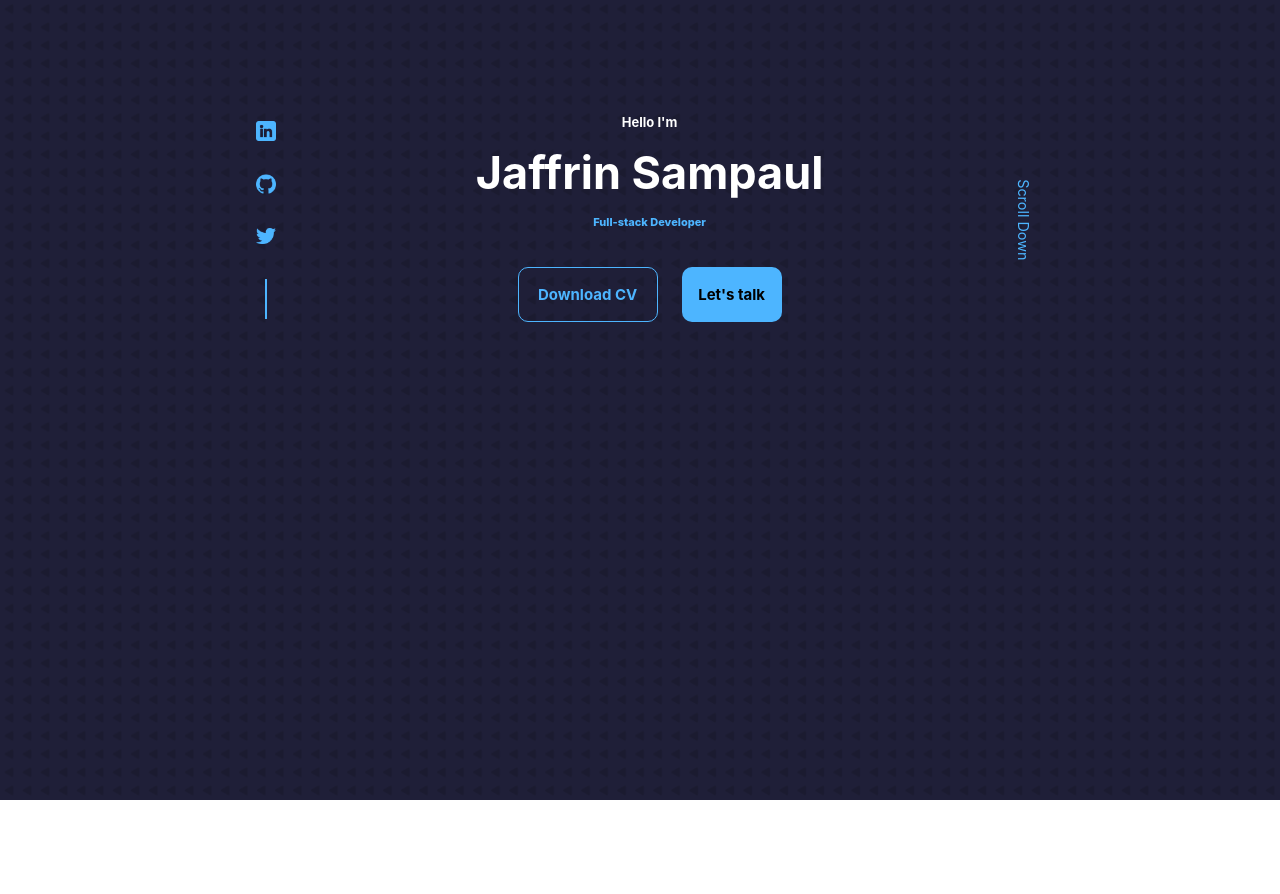
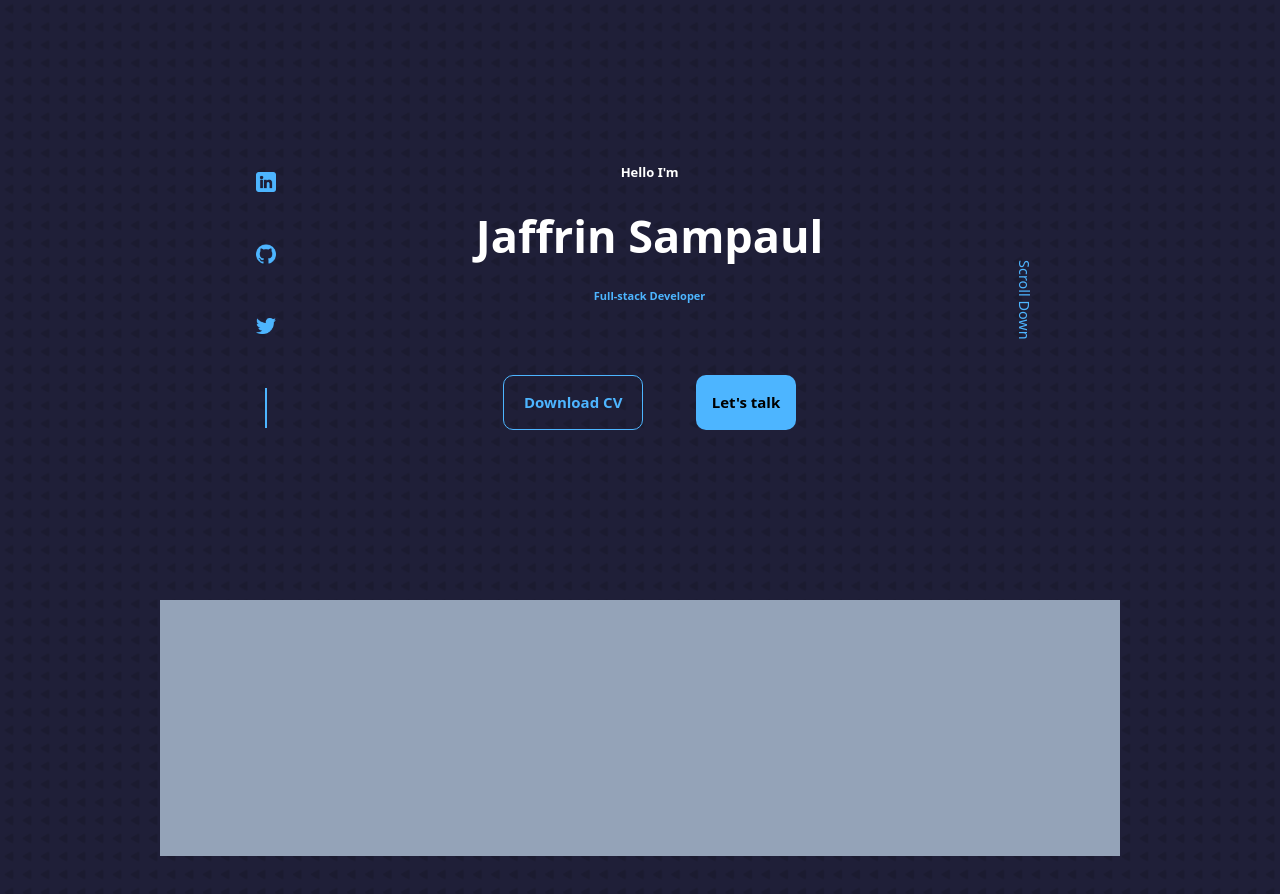
Before and after one commit to Jaffrinsampaul/portfolio, a React (Create React App) app: page / in a window 1280 px wide. Shown: the top 894 px of the page. Before the commit the page ends 800 px from the top, so only its background shows below. Built offline with nearby package versions, Linux system fonts and the light colour scheme.

Commit message:
about screen

```diff
--- a/package.json
+++ b/package.json
@@ -14,6 +14,7 @@
     "react": "^18.2.0",
     "react-dom": "^18.2.0",
     "react-scripts": "5.0.1",
+    "tailwind-scrollbar-hide": "^1.1.7",
     "typescript": "^4.9.5",
     "web-vitals": "^2.1.4"
   },
--- a/src/App.css
+++ b/src/App.css
@@ -6,3 +6,16 @@ p{
     margin: 0;
     padding: 0;
 }
+
+
+.scrollbar_hidden {
+  -ms-overflow-style: none;
+  /* Internet Explorer 10+ */
+  scrollbar-width: none;
+  /* Firefox */
+}
+
+.scrollbar_hidden::-webkit-scrollbar {
+  display: none;
+  /* Safari and Chrome */
+}
--- /dev/null
+++ b/src/Container/About/About.tsx
@@ -0,0 +1,13 @@
+import React from "react";
+
+const About =()=>{
+  return(
+    <>
+    <div className="h-[80%] w-full bg-slate-400">
+
+    </div>
+    </>
+  )
+}
+
+export default About
--- a/src/Container/Header/Header.tsx
+++ b/src/Container/Header/Header.tsx
@@ -69,7 +69,7 @@ const Header = () => {
               style="text-[#4db5ff] text-[11px] font-extrabold"
             />
           </div>
-          <div className="flex w-[50%] justify-around h-[30%] items-center">
+          <div className="flex w-[60%] justify-around h-[30%] items-center">
               <CustomButton
                 buttonBehaviour={{
                   btnName: "Download CV",
--- a/src/Pages/Dashboard/Dashboard.tsx
+++ b/src/Pages/Dashboard/Dashboard.tsx
@@ -2,12 +2,12 @@ import React from "react";
 import { Image } from "../../Utills/Image";
 import { Colors } from "../../Utills/Colors";
 import Header from "../../Container/Header/Header";
+import About from "../../Container/About/About";
 
 const DashBoard = () => {
   return (
-    <>
       <div
-        className="h-[100vh] w-full flex flex-col items-center "
+        className="w-full flex flex-col items-center scrollbar_hidden"
         style={{
           backgroundImage: `url(${Image.RightTriangles})`,
           backgroundColor: Colors.BackGround,
@@ -15,11 +15,13 @@ const DashBoard = () => {
           backgroundRepeat: "space",
         }}
       >
-        <div className="h-[55vh] w-[75%] flex justify-center items-center">
-            <Header/>
+        <div className="h-[75vh] w-[75%] flex justify-center items-center">
+          <Header />
+        </div>
+        <div className="h-[40vh] w-[75%]">
+          <About />
         </div>
       </div>
-    </>
   );
 };
 
--- a/src/Utills/Image.ts
+++ b/src/Utills/Image.ts
@@ -1,10 +1,15 @@
 import RightTriangle from "../Assets/Icons/png/right-arrow-black-triangle.png";
 import RightTriangles from "../Assets/Icons/png/right-arrow-black-triangles.png";
+
+// Icons
 import LinkedIn from "../Assets/Icons/png/linkedin.png";
 import GitHub from "../Assets/Icons/png/github.png";
 import Twitter from "../Assets/Icons/png/twitter.png";
 
+// Profie
+import Crub from "../Assets/main_page_bg_rspack.png";
+
 export const Image = {
   RightTriangle, RightTriangles,
-  LinkedIn, GitHub, Twitter,
+  LinkedIn, GitHub, Twitter, Crub
 };
--- a/src/index.css
+++ b/src/index.css
@@ -2,7 +2,7 @@
 @tailwind components;
 @tailwind utilities;
 
-body {
+/* body {
   margin: 0;
   font-family: -apple-system, BlinkMacSystemFont, 'Segoe UI', 'Roboto', 'Oxygen',
     'Ubuntu', 'Cantarell', 'Fira Sans', 'Droid Sans', 'Helvetica Neue',
@@ -14,4 +14,4 @@ body {
 code {
   font-family: source-code-pro, Menlo, Monaco, Consolas, 'Courier New',
     monospace;
-}
+} */
--- a/tailwind.config.js
+++ b/tailwind.config.js
@@ -4,5 +4,5 @@ module.exports = {
   theme: {
     extend: {},
   },
-  plugins: [],
+  plugins: [require('tailwind-scrollbar-hide')],
 }
```
Also changed, not shown: src/Assets/main_page_bg_rspack.png (added), 1 other file (tests, documents, lock files or other folders).
